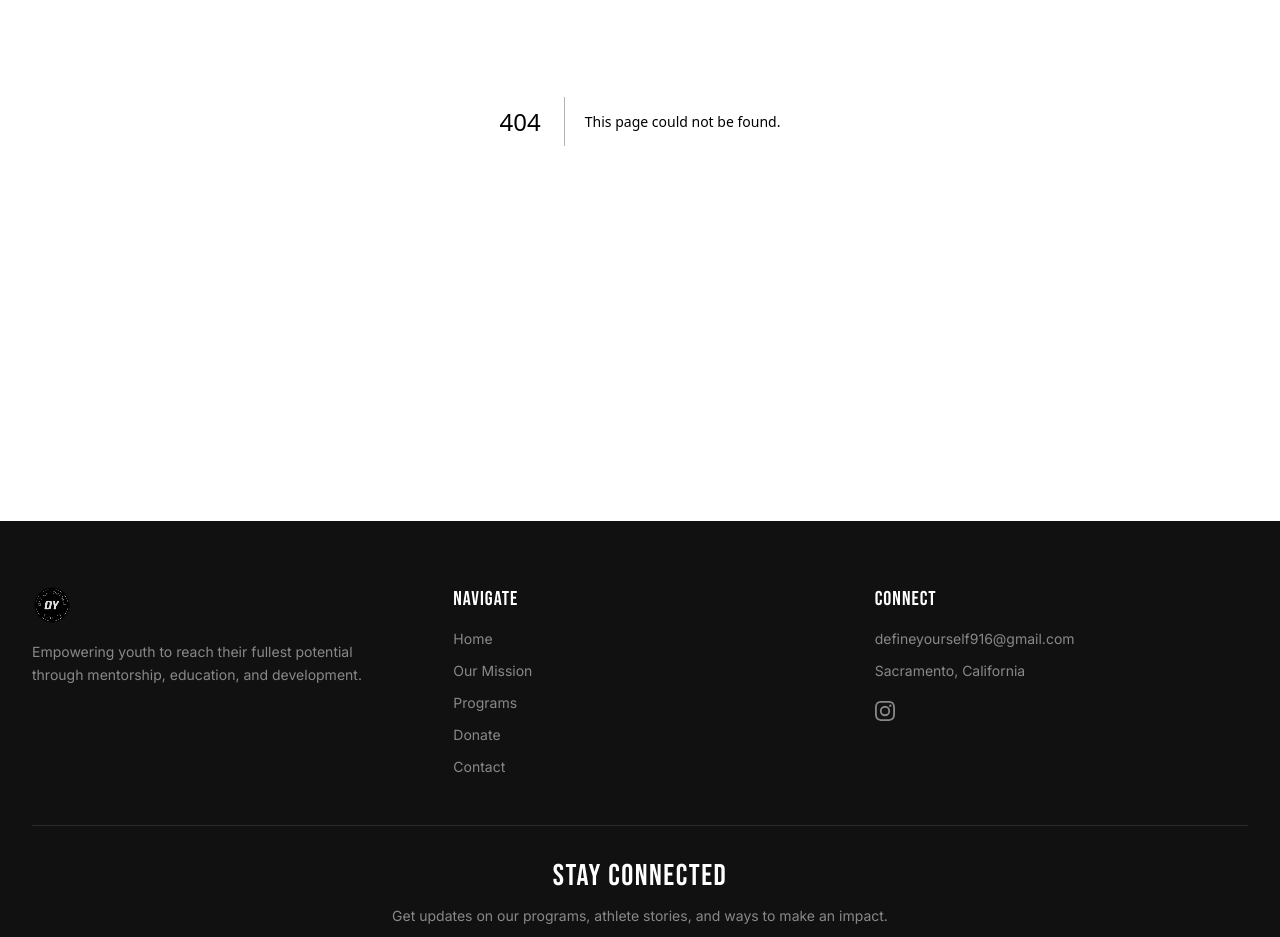
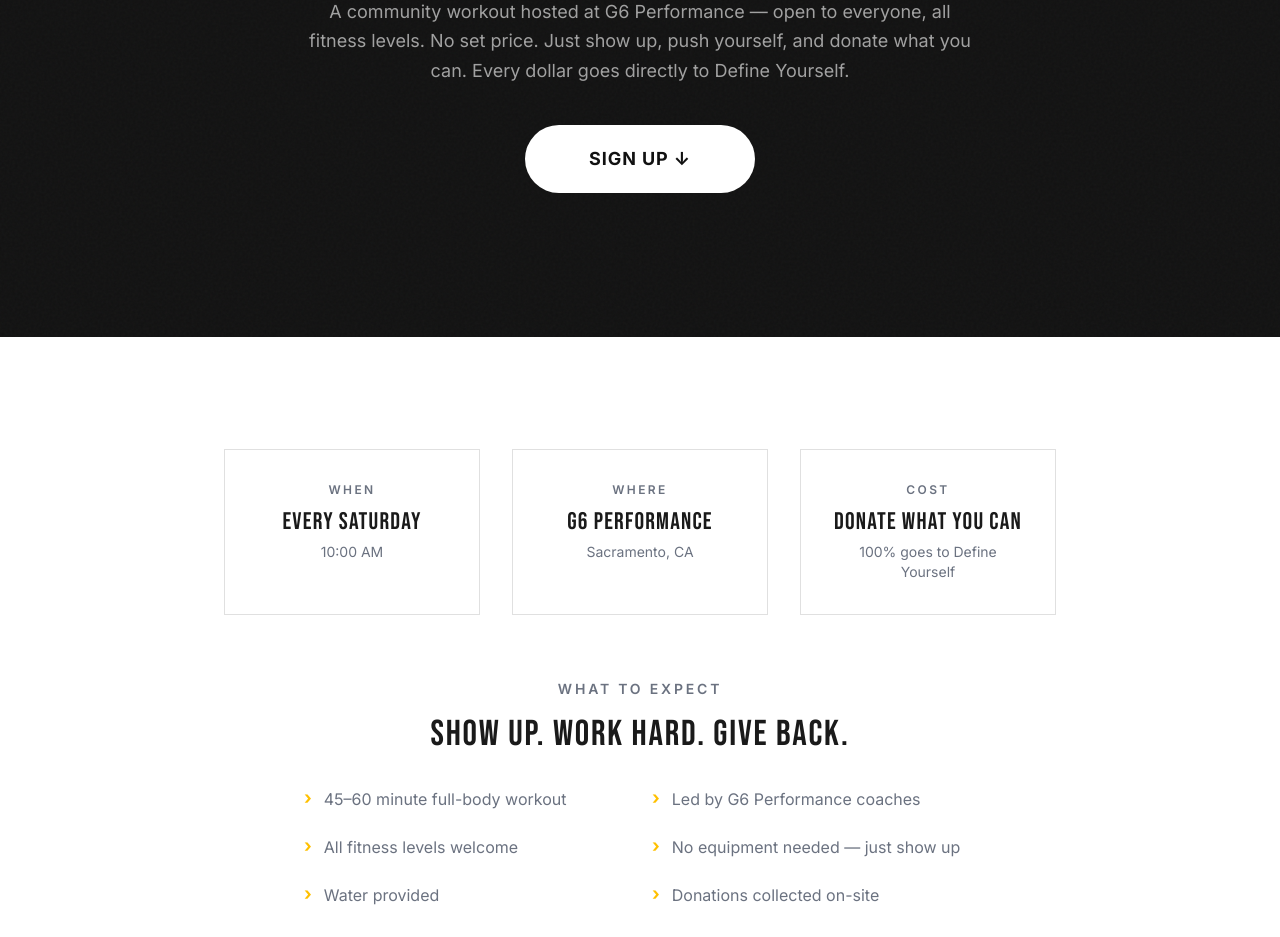
Before and after one commit to G6perform/defineyourself, a Next.js app: page /donation-workout in a window 1280 px wide. Before the commit this address had no page. Shown: the part 360-1297 px from the top of the page. Built offline with nearby package versions, Linux system fonts and the light colour scheme.

Commit message:
Add donation workout signup page

```diff
--- /dev/null
+++ b/src/app/donation-workout/page.tsx
@@ -0,0 +1,131 @@
+import Image from "next/image";
+import SignupForm from "./SignupForm";
+
+export const metadata = {
+  title: "Donation Workout Class | Define Yourself Inc.",
+  description:
+    "Join us every Saturday at 10 AM at G6 Performance for a community workout. Donate what you can — every dollar funds training and development for student athletes who need it most.",
+};
+
+export default function DonationWorkoutPage() {
+  return (
+    <div>
+      {/* Hero */}
+      <section className="py-24 md:py-36 bg-charcoal text-white noise-overlay text-center px-4">
+        <div className="relative z-10 max-w-4xl mx-auto">
+          <p className="text-white/40 text-sm font-semibold uppercase tracking-[0.3em] mb-4">
+            Every Saturday &middot; 10:00 AM
+          </p>
+          <h1 className="font-display text-5xl md:text-7xl tracking-wider mb-6">
+            DONATION WORKOUT CLASS
+          </h1>
+          <p className="text-white/60 text-lg leading-relaxed max-w-2xl mx-auto mb-10">
+            A community workout hosted at G6 Performance — open to everyone, all fitness levels.
+            No set price. Just show up, push yourself, and donate what you can.
+            Every dollar goes directly to Define Yourself.
+          </p>
+          <a
+            href="#signup"
+            className="inline-block bg-white text-charcoal font-bold text-lg uppercase tracking-wider px-16 py-5 rounded-full hover:bg-off-white transition-colors"
+          >
+            Sign Up &darr;
+          </a>
+        </div>
+      </section>
+
+      {/* Details */}
+      <section className="py-20 md:py-28 bg-white">
+        <div className="max-w-4xl mx-auto px-4 sm:px-6 lg:px-8">
+          <div className="grid grid-cols-1 md:grid-cols-3 gap-8 mb-16">
+            {[
+              { label: "When", value: "Every Saturday", sub: "10:00 AM" },
+              { label: "Where", value: "G6 Performance", sub: "Sacramento, CA" },
+              { label: "Cost", value: "Donate What You Can", sub: "100% goes to Define Yourself" },
+            ].map((item) => (
+              <div key={item.label} className="text-center border border-mid-gray p-8">
+                <p className="text-text-gray text-xs font-semibold uppercase tracking-[0.2em] mb-2">{item.label}</p>
+                <p className="font-display text-2xl tracking-wider text-text-dark">{item.value}</p>
+                <p className="text-text-gray text-sm mt-1">{item.sub}</p>
+              </div>
+            ))}
+          </div>
+
+          {/* What to Expect */}
+          <div className="text-center mb-4">
+            <p className="text-text-gray text-sm font-semibold uppercase tracking-[0.2em] mb-4">What to Expect</p>
+            <h2 className="font-display text-3xl md:text-4xl tracking-wider text-text-dark mb-8">
+              SHOW UP. WORK HARD. GIVE BACK.
+            </h2>
+          </div>
+          <div className="grid grid-cols-1 sm:grid-cols-2 gap-6 max-w-2xl mx-auto">
+            {[
+              "45\u201360 minute full-body workout",
+              "Led by G6 Performance coaches",
+              "All fitness levels welcome",
+              "No equipment needed \u2014 just show up",
+              "Water provided",
+              "Donations collected on-site",
+            ].map((item) => (
+              <div key={item} className="flex items-start gap-3">
+                <span className="text-accent font-bold text-lg leading-tight flex-shrink-0">&rsaquo;</span>
+                <span className="text-text-gray text-base">{item}</span>
+              </div>
+            ))}
+          </div>
+        </div>
+      </section>
+
+      {/* About + Logo */}
+      <section className="py-20 md:py-28 bg-off-white">
+        <div className="max-w-4xl mx-auto px-4 sm:px-6 lg:px-8">
+          <div className="flex flex-col sm:flex-row items-center gap-10">
+            <div className="flex-shrink-0">
+              <Image
+                src="/logo-badge.webp"
+                alt="Define Yourself 501(c)(3)"
+                width={160}
+                height={160}
+                className="rounded-full"
+              />
+            </div>
+            <div>
+              <p className="text-text-gray text-sm font-semibold uppercase tracking-[0.2em] mb-3">501(c)(3) Non-Profit</p>
+              <h2 className="font-display text-3xl tracking-wider text-text-dark mb-4">
+                ABOUT DEFINE YOURSELF
+              </h2>
+              <p className="text-text-gray text-base leading-relaxed mb-3">
+                Define Yourself Inc. is a 501(c)(3) nonprofit founded to provide performance testing, training, and athlete development resources to student athletes in the Sacramento community &mdash; regardless of their family&apos;s financial situation.
+              </p>
+              <p className="text-text-gray text-base leading-relaxed mb-5">
+                5% of all G6 Performance revenue is donated directly to Define Yourself each quarter, and 100% of donation workout proceeds go straight to the fund. Your contribution helps cover evaluations, training scholarships, nutrition guidance, and recruiting support for young athletes who need it most.
+              </p>
+              <a
+                href="https://www.zeffy.com/en-US/donation-form/donate-to-change-lives-17833"
+                target="_blank"
+                rel="noopener noreferrer"
+                className="inline-block bg-charcoal text-white font-bold text-sm uppercase tracking-wider px-8 py-3 rounded-full hover:bg-text-dark transition-colors"
+              >
+                Make a Donation
+              </a>
+            </div>
+          </div>
+        </div>
+      </section>
+
+      {/* Signup Form */}
+      <section id="signup" className="py-20 md:py-28 bg-charcoal text-white noise-overlay scroll-mt-0">
+        <div className="relative z-10 max-w-lg mx-auto px-4 sm:px-6">
+          <div className="text-center mb-10">
+            <p className="text-white/40 text-sm font-semibold uppercase tracking-[0.3em] mb-4">
+              Reserve Your Spot
+            </p>
+            <h2 className="font-display text-3xl md:text-4xl tracking-wider">
+              SIGN UP FOR SATURDAY
+            </h2>
+          </div>
+          <SignupForm />
+        </div>
+      </section>
+    </div>
+  );
+}
```
